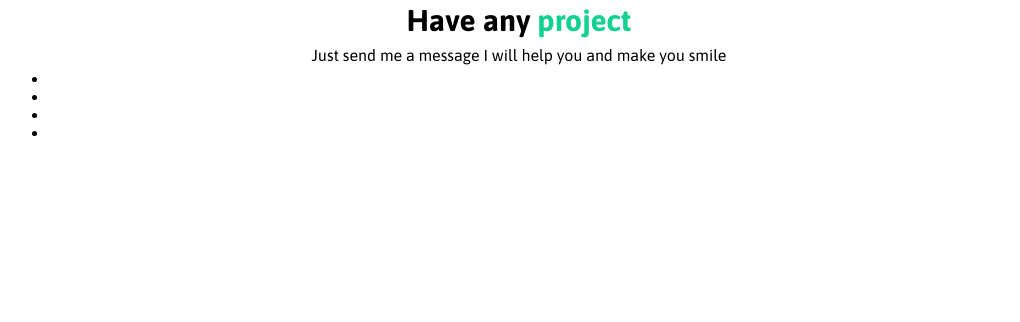
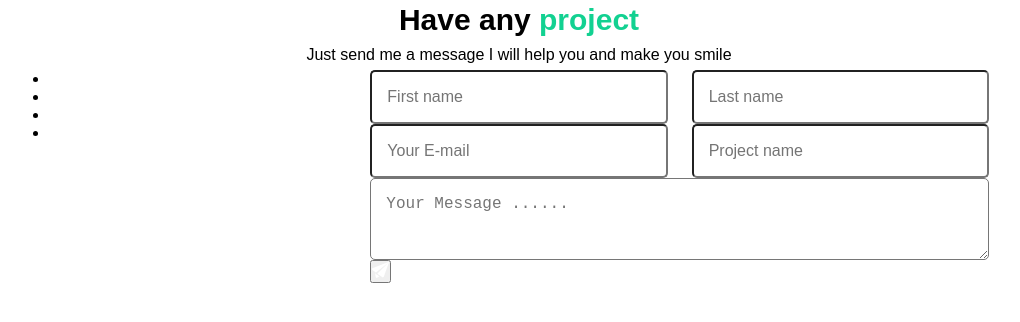
Before and after one commit to Katiasun/Lesson8_practice, a plain HTML site: page index.html in a window 1280 px wide. Shown: the whole page, without its empty margins (121-1141 px from the left). Drawn offline with Linux system fonts and the light colour scheme.

Commit message:
finished html

```diff
--- a/index.html
+++ b/index.html
@@ -4,12 +4,13 @@
     <meta charset="UTF-8" />
     <meta http-equiv="X-UA-Compatible" content="IE=edge" />
     <link rel="preconnect" href="https://fonts.gstatic.com" />
+    <link rel="stylesheet" href="css/style.css" />
+    <link rel="stylesheet" href="css/bootstrap-grid.min.css" />
+    <link rel="preconnect" href="https://fonts.gstatic.com" />
     <link
-      href="https://fonts.googleapis.com/css2?family=Asap:ital,wght@0,400;0,700;1,400&family=Karla&display=swap"
+      href="https://fonts.googleapis.com/css2?family=Montserrat:ital,wght@0,400;0,700;1,400&display=swap"
       rel="stylesheet"
     />
-    <link rel="stylesheet" href="css/style.css" />
-    <link rel="stylesheet" href="css/bootstrap-grid.min.css" />
     <meta name="viewport" content="width=device-width, initial-scale=1.0" />
     <title>Lesson8_practice</title>
   </head>
@@ -21,15 +22,48 @@
         <div class="row">
           <div class="col-4">
             <ul class="social_links">
-              <li><a href="" class="facebook"></a></li>
-              <li><a href="" class="twitter"></a></li>
-              <li><a href="" class="instagram"></a></li>
-              <li><a href="" class=""></a></li>
+              <li><a href="#" class="facebook"></a></li>
+              <li><a href="#" class="twitter"></a></li>
+              <li><a href="#" class="instagram"></a></li>
+              <li><a href="#" class="dribble"></a></li>
             </ul>
           </div>
           <div class="col-8">
-            <div class="col-6"></div>
-            <div class="col-12"></div>
+            <form action="#">
+              <div class="row">
+                <div class="col-6">
+                  <input
+                    type="text"
+                    name="first_name"
+                    placeholder="First name"
+                  />
+                </div>
+                <div class="col-6">
+                  <input type="text" name="last_name" placeholder="Last name" />
+                </div>
+                <div class="col-6">
+                  <input type="email" name="femail" placeholder="Your E-mail" />
+                </div>
+                <div class="col-6">
+                  <input
+                    type="text"
+                    name="project_name"
+                    placeholder="Project name"
+                  />
+                </div>
+                <div class="col-12">
+                  <div class="textarea">
+                    <textarea
+                      name="message"
+                      placeholder="Your Message ......"
+                    ></textarea>
+                    <button type="submit">
+                      <img src="img/send.png" alt="send" />
+                    </button>
+                  </div>
+                </div>
+              </div>
+            </form>
           </div>
         </div>
       </div>
```
Also changed, not shown: img/dribble1.png (renamed from img/dribble.png), img/dribble2 (1).png (added), img/facebook1.png (renamed from img/facebook.png), img/facebook2.png (added), img/insta2.png (added), img/instagram1.png (renamed from img/instagram.png), img/twitter1.png (renamed from img/twitter.png), img/twitter2.png (added).
